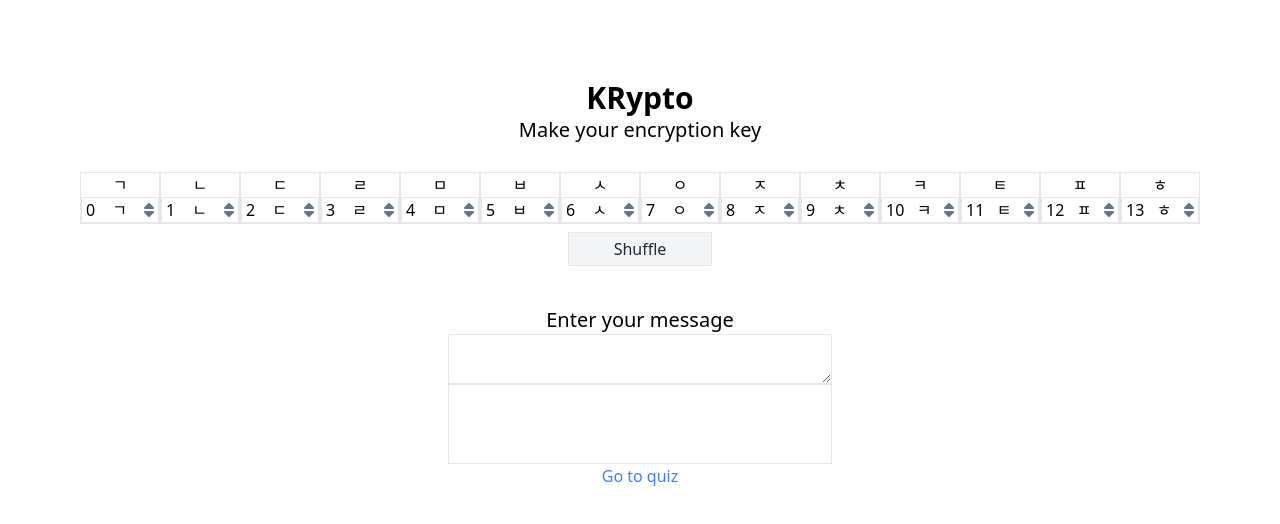
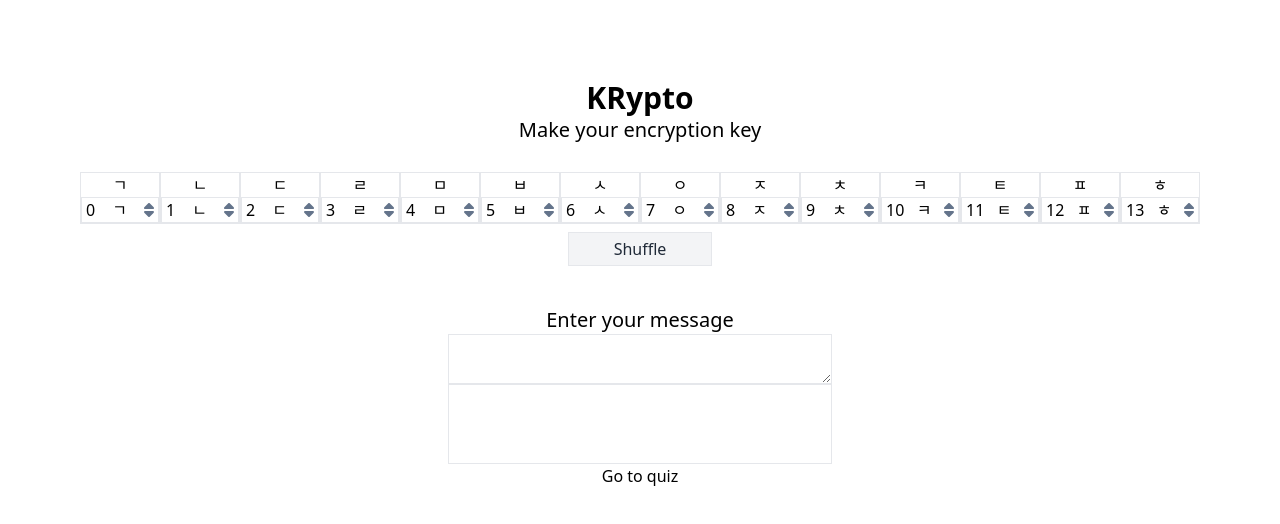
Before and after one commit to gnoeyp/krypto, a Next.js app: page / in a window 1280 px wide. Shown: the top 524 px of the page. Built offline with nearby package versions, Linux system fonts and the light colour scheme.

Commit message:
fix: replace <a> with <Link>

```diff
--- a/pages/index.tsx
+++ b/pages/index.tsx
@@ -1,5 +1,6 @@
 import type { NextPage } from 'next';
-import { useState, useMemo, useEffect } from 'react';
+import Link from 'next/link';
+import { useState, useMemo } from 'react';
 import { encodeText, shuffle, Keys } from '../utils/utils';
 import KeyDial from '../components/KeyDial';
 
@@ -44,7 +45,7 @@
           onChange={handleChange}
         />
         <div className="h-20 w-96 border">{encryptedMessage}</div>
-        <a href="/quiz">Go to quiz</a>
+        <Link href="/quiz">Go to quiz</Link>
       </div>
     </div>
   );
--- a/styles/globals.css
+++ b/styles/globals.css
@@ -12,7 +12,4 @@
   button {
     @apply w-36 border bg-gray-100 p-1 text-gray-800 hover:bg-gray-200;
   }
-  a {
-    @apply text-blue-500 hover:text-blue-600;
-  }
 }
```
